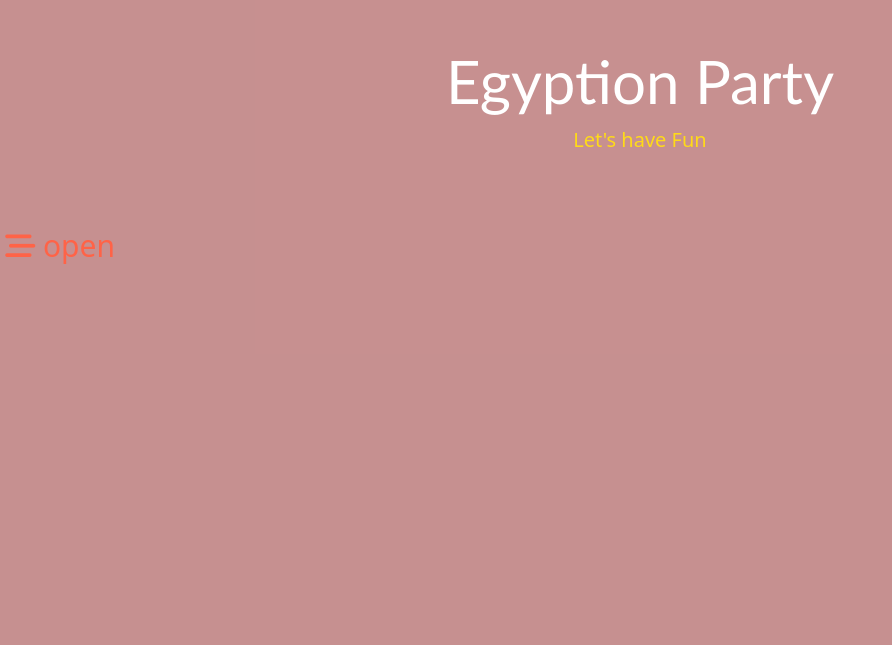
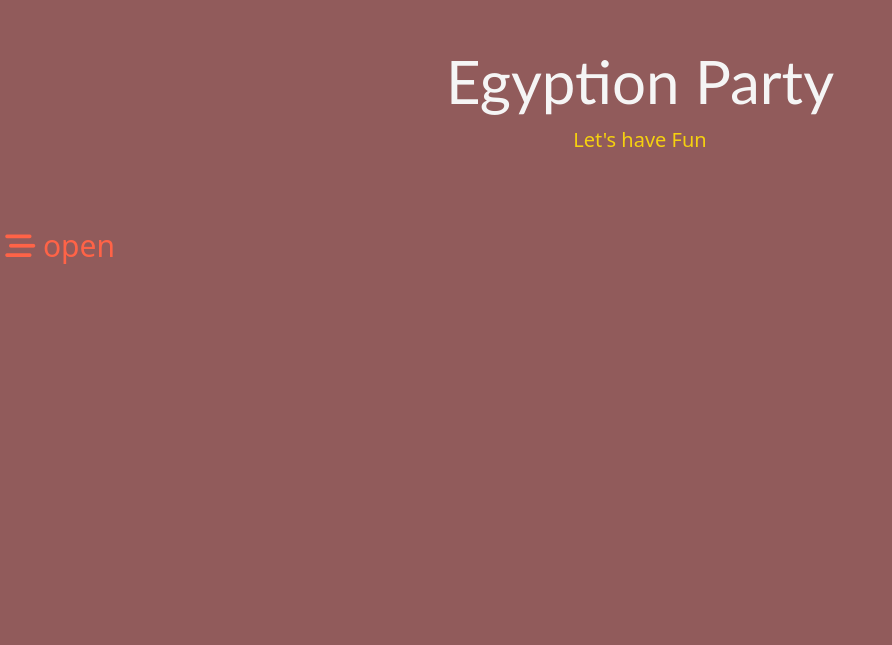
Before and after one commit to elrussy/jq, a plain HTML site: page index.html in a window 1280 px wide. Shown: the part 155-800 px from the top of the page, without its empty margins (0-892 px from the left). Drawn offline with Linux system fonts and the light colour scheme; the site is published under a folder, as on GitHub Pages, so addresses that start at the root find nothing.

Commit message:
therd commit

```diff
--- a/css/style.css
+++ b/css/style.css
@@ -4,7 +4,7 @@
 
 
 #home{
-    background-image: url(/img/excited-audience-watching-confetti-fireworks-having-fun-music-festival-night-copy-space.jpg);
+    background-image: url(../img/excited-audience-watching-confetti-fireworks-having-fun-music-festival-night-copy-space.jpg);
     background-size: cover;
     background-position:center ;
     position: relative;
```
